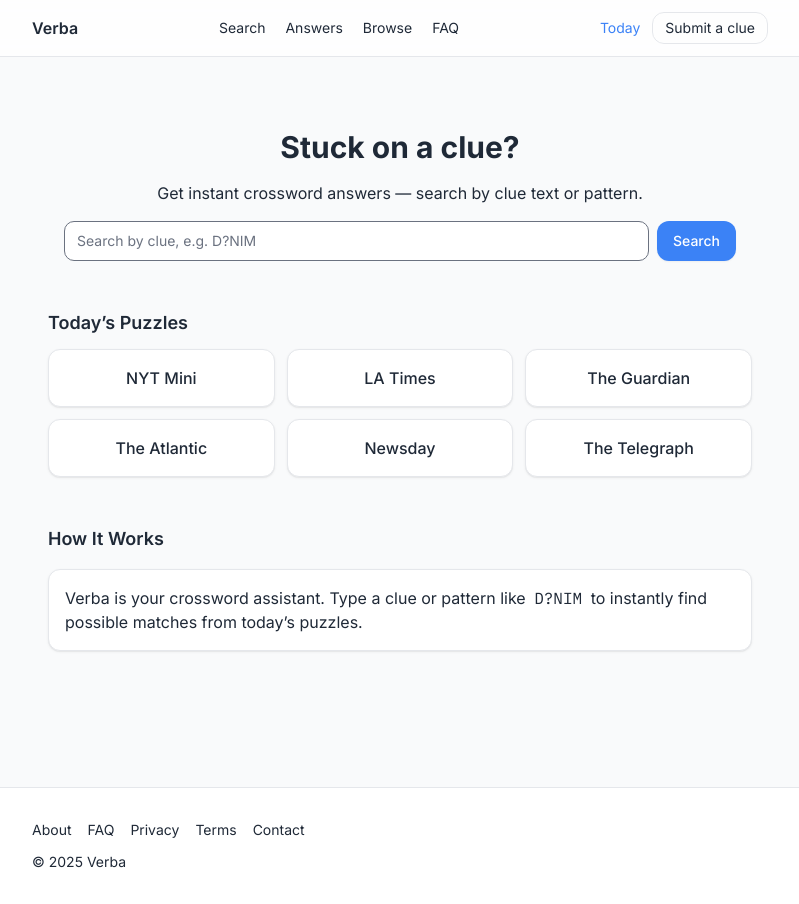
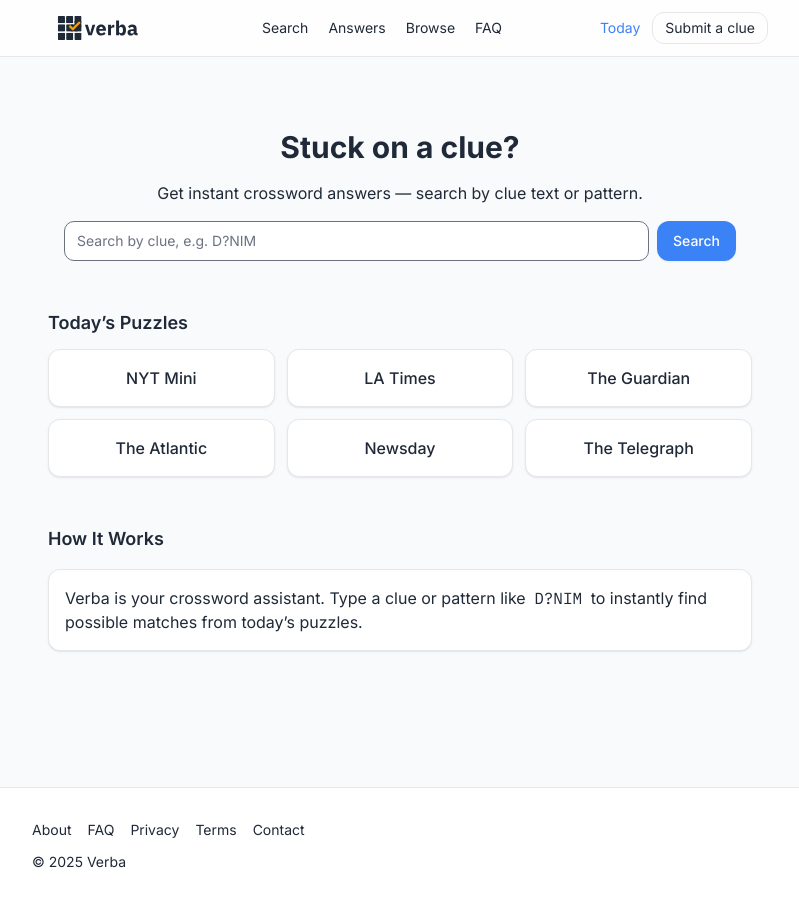
Before and after one commit to prettykaur/verba, a Next.js app: page / in a window 1280 px wide. Shown: the whole page, without its empty margins (240-1039 px from the left). Built offline with nearby package versions, Linux system fonts and the light colour scheme.

Commit message:
UI: Add Verba logo to header

```diff
--- a/components/Header.tsx
+++ b/components/Header.tsx
@@ -1,14 +1,43 @@
 // components/Header.tsx
 import Link from 'next/link';
 import { Button } from './ui/Button';
+import Image from 'next/image';
 
 export function Header() {
   return (
     <header className="border-brand-slate-200 sticky top-0 z-30 border-b bg-white/80 backdrop-blur">
       <div className="mx-auto flex h-14 max-w-3xl items-center justify-between px-4">
         {/* Left: logo / brand */}
-        <Link href="/" className="verba-link font-semibold">
-          Verba
+        <Link
+          href="/"
+          aria-label="Verba Home"
+          className="inline-flex items-center gap-2 rounded-md px-1.5 py-1 transition hover:bg-verba-cream/70 focus-visible:outline-none focus-visible:ring-2 focus-visible:ring-verba-blue/40 focus-visible:ring-offset-2 focus-visible:ring-offset-white active:scale-[0.99]"
+        >
+          {/* Mobile: icon only */}
+          <span className="inline-flex items-center md:hidden">
+            <Image
+              src="/branding/verba-icon.svg"
+              alt=""
+              aria-hidden="true"
+              width={26}
+              height={26}
+              priority
+              className="block"
+            />
+          </span>
+
+          {/* Desktop: full logo */}
+          <span className="hidden items-center md:inline-flex">
+            <Image
+              src="/branding/verba-logo.svg"
+              alt=""
+              aria-hidden="true"
+              width={120}
+              height={32}
+              priority
+              className="block"
+            />
+          </span>
         </Link>
 
         {/* Center: primary nav (desktop) */}
```
